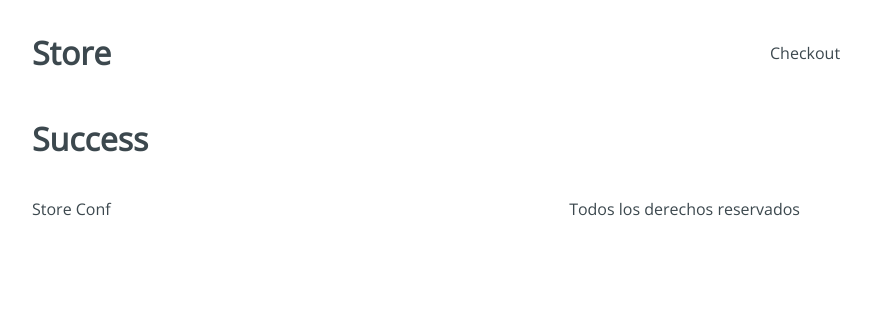
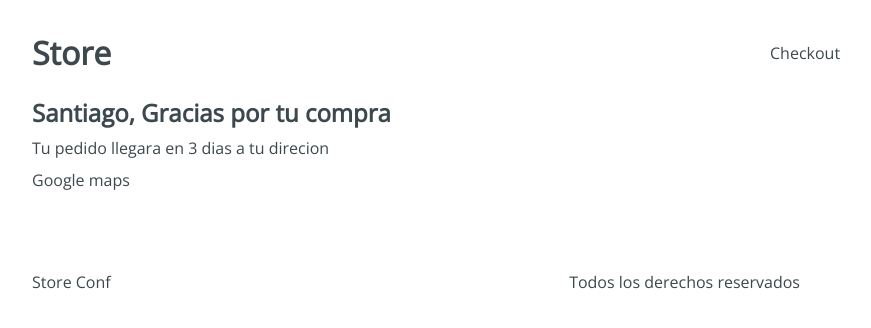
Before and after one commit to santiagoMoreno73/react-store, a React app: page /checkout/success in a window 1280 px wide. Shown: the top 328 px of the page, without its empty margins (224-1095 px from the left). Built offline with nearby package versions, Linux system fonts and the light colour scheme.

Commit message:
Add styles Payment and success

```diff
--- a/src/containers/Payment.jsx
+++ b/src/containers/Payment.jsx
@@ -1,9 +1,16 @@
 import React from "react";
+
+// css
+import "../styles/components/Payment.css";
 
 const Payment = () => {
   return (
-    <div>
-      <h1>Payment</h1>
+    <div className="Payment">
+      <div className="Payment-content">
+        <h3>Resumen del pedido</h3>
+        <div className="Payment-button">Botón de pago con Paypal</div>
+      </div>
+      <div></div>
     </div>
   );
 };
--- a/src/containers/Success.jsx
+++ b/src/containers/Success.jsx
@@ -1,9 +1,16 @@
 import React from "react";
+
+// css
+import "../styles/components/Success.css";
 
 const Success = () => {
   return (
-    <div>
-      <h1>Success</h1>
+    <div className="Success">
+      <div className="Success-content">
+        <h2>Santiago, Gracias por tu compra</h2>
+        <span>Tu pedido llegara en 3 dias a tu direcion</span>
+        <div className="Success-map">Google maps</div>
+      </div>
     </div>
   );
 };
```
